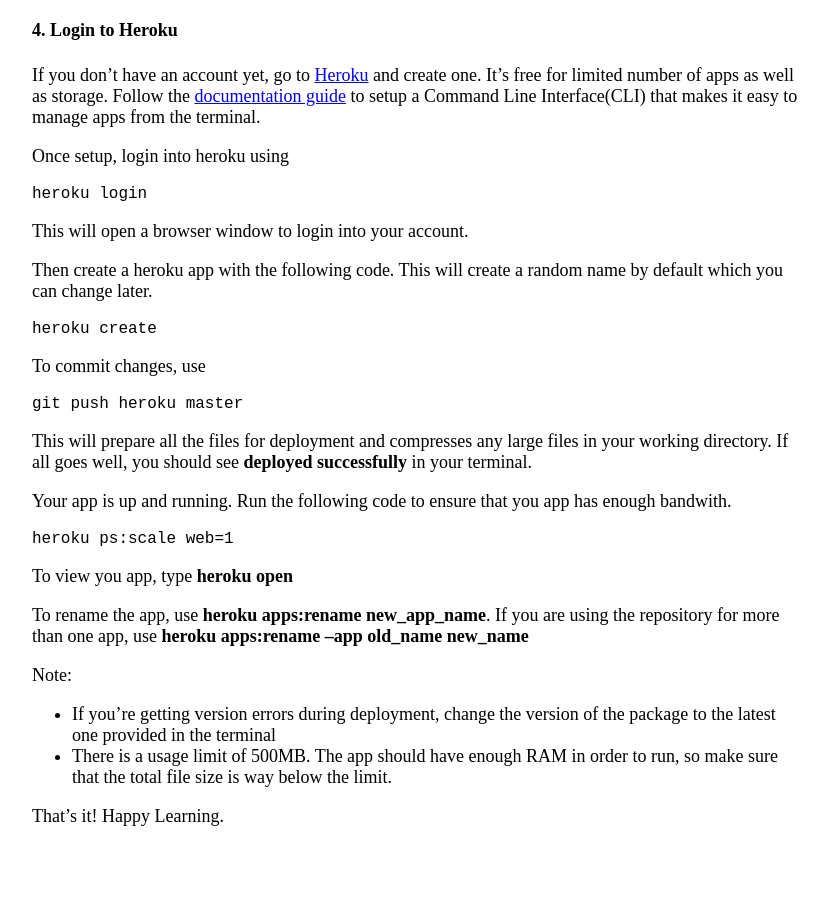
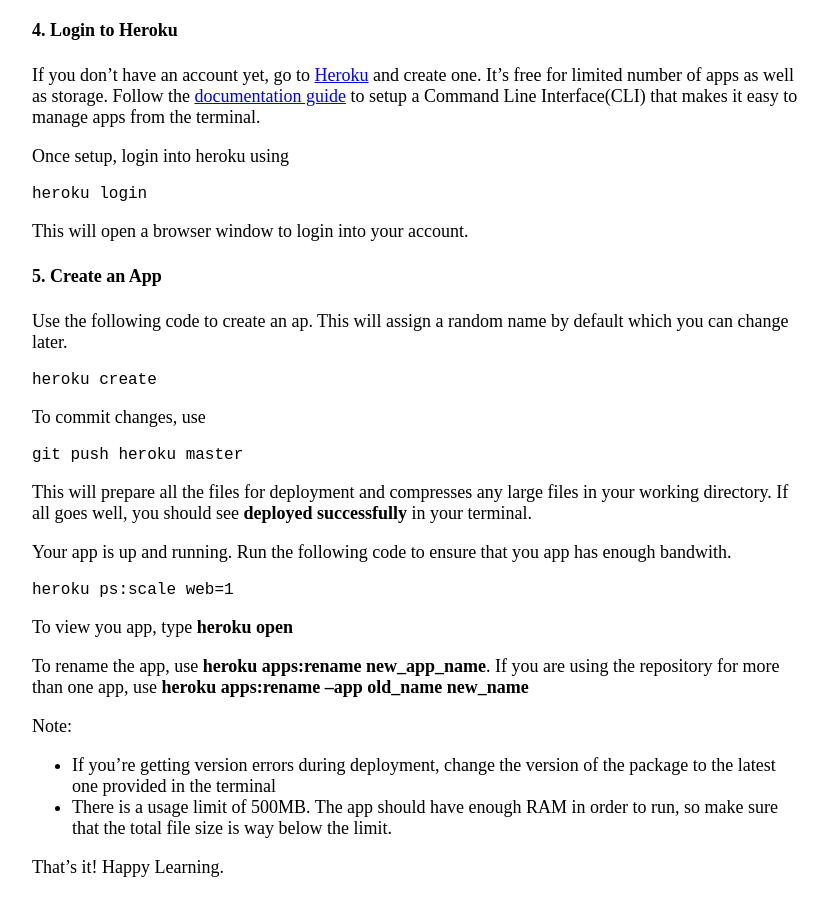
Before and after one commit to wkirui/wkirui.github.io, a Jekyll site: the page built from _posts/2020-09-30-Deploying A Machine Learning Model Using Streamlit.md, in a window 1280 px wide and 900 px high, scrolled down 994 px. Shown: the whole window, without its empty margins (170-998 px from the left). Built offline with Jekyll 4.4.1, drawn with Linux system fonts in a browser that asks for light colours; nearby versions of some CDN libraries.

Commit message:
added step 5

````diff
--- a/_posts/2020-09-30-Deploying A Machine Learning Model Using Streamlit.md
+++ b/_posts/2020-09-30-Deploying A Machine Learning Model Using Streamlit.md
@@ -46,7 +46,8 @@
 ```
 This will open a browser window to login into your account.
 
-Then create a heroku app with the following code. This will create a random name by default which you can change later.
+#### 5. Create an App
+Use the following code to create an ap. This will assign a random name by default which you can change later.
 ```
 heroku create
 ```
````
